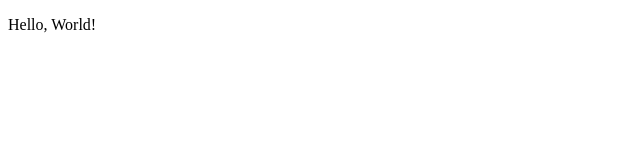
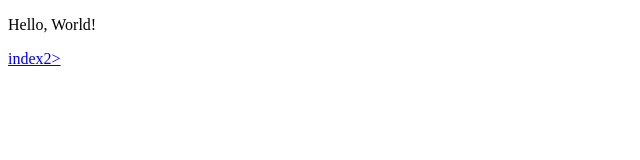
Before and after one commit to MTHS-ICD2O-1-2023/ICD2O-Unit-1-01-Adam-Batiuk, a plain HTML site: page index.html in a window 1280 px wide. Shown: the full height of the page, 0-640 px from the left. Drawn offline with Linux system fonts and the light colour scheme.

Commit message:
fixed link error

```diff
--- a/index.html
+++ b/index.html
@@ -5,6 +5,6 @@
   </head>
   <body>
     <p>Hello, World!</p>
-    <a href="./index2.html" index2></a>
+    <a href="./index2.html">index2></a>
   </body>
 </html>
```
Also changed, not shown: index2.html (+1 -1 lines).
